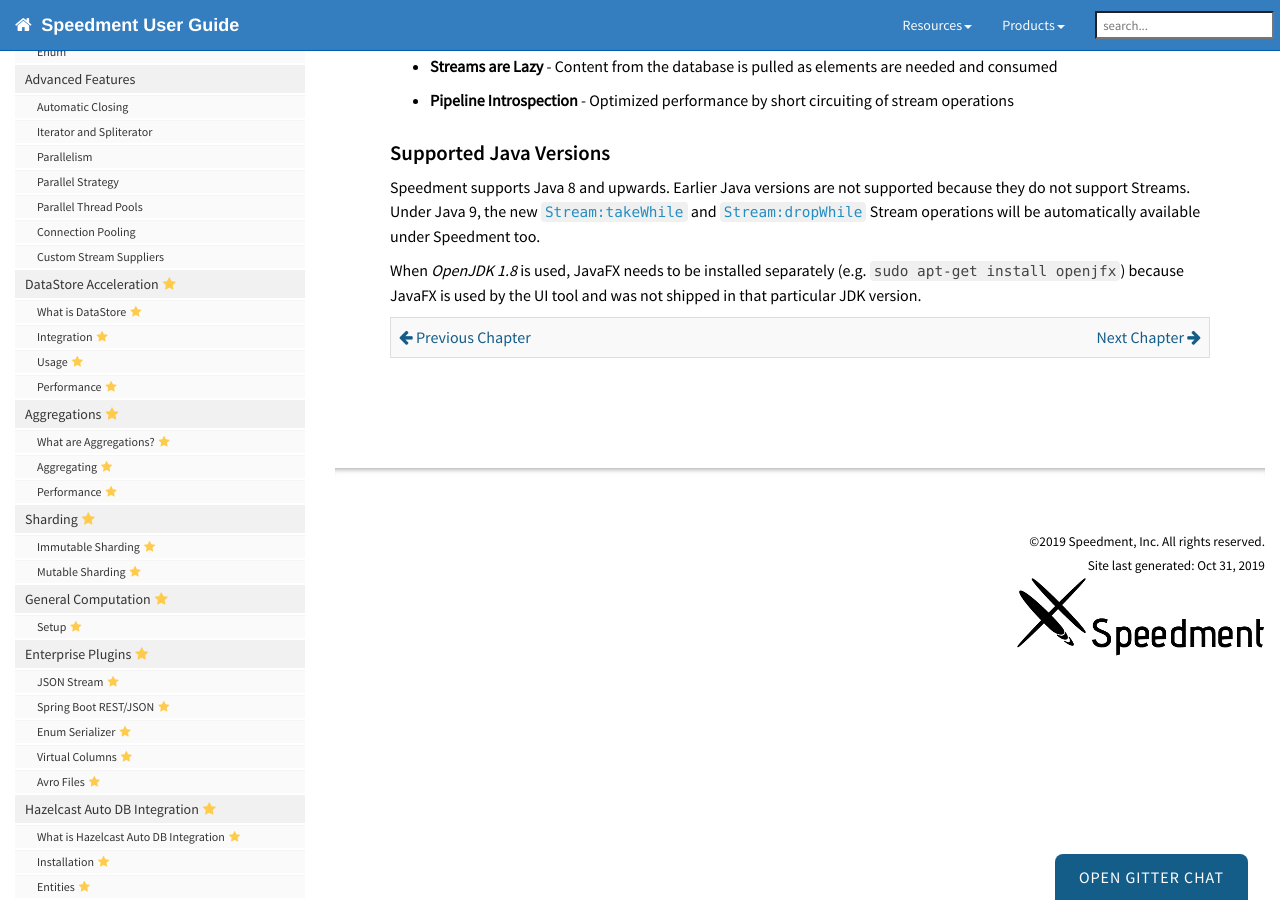
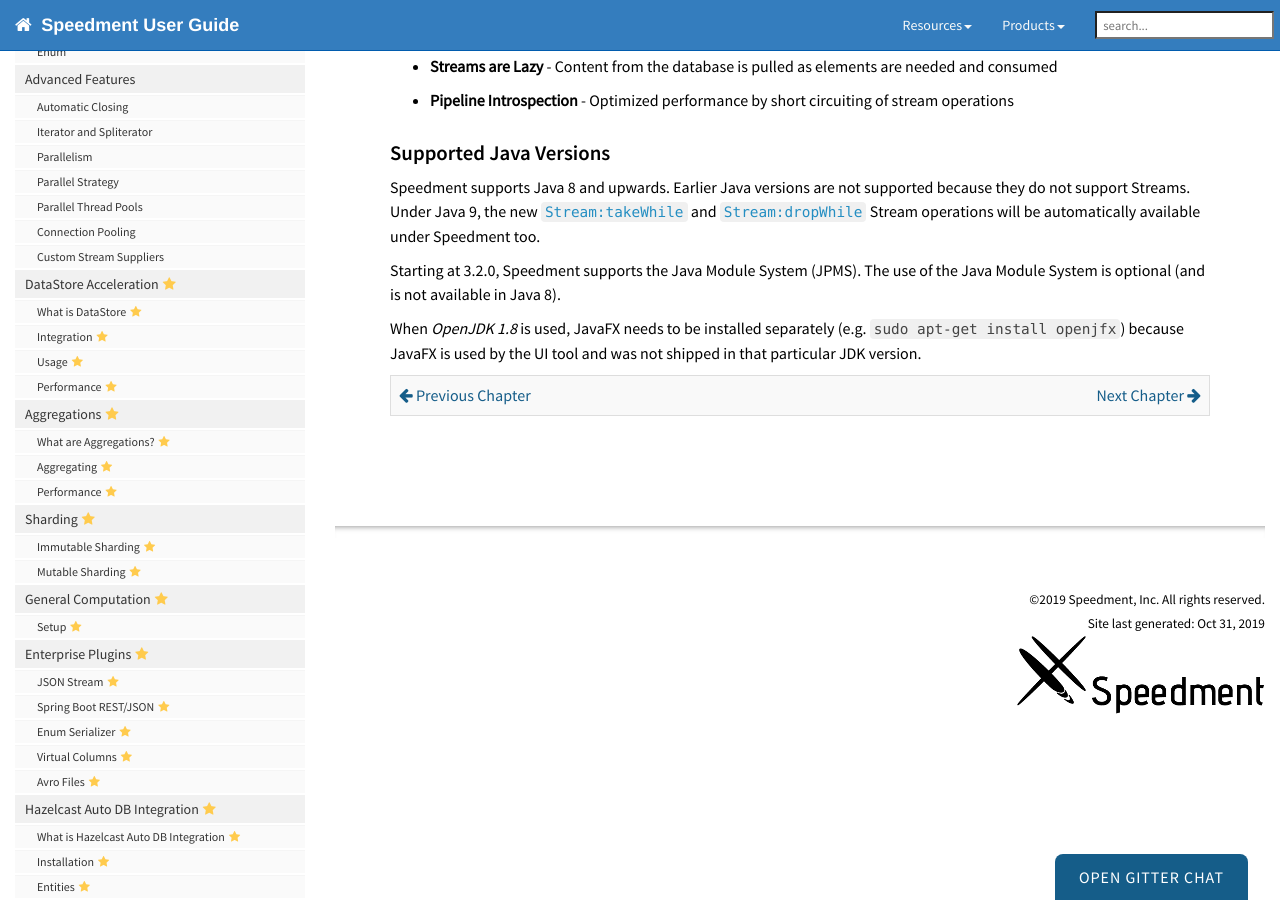
Before and after one commit to speedment/speedment-doc, a Jekyll site: the page built from pages/overview.md, in a window 1280 px wide and 900 px high, scrolled down 2093 px. Built offline with Jekyll 4.4.1, drawn with Linux system fonts in a browser that asks for light colours; nearby versions of some CDN libraries; comment, search, counter and statistics services are not loaded; some of the changed text lies outside the part shown.

Commit message:
overview: Add JPMS info

```diff
--- a/pages/overview.md
+++ b/pages/overview.md
@@ -84,8 +84,9 @@
 ### Supported Java Versions
 Speedment supports Java 8 and upwards. Earlier Java versions are not supported because they do not support Streams. Under Java 9, the new {{site.data.javadoc.StreamTakeWhile}} and {{site.data.javadoc.StreamDropWhile}} Stream operations will be automatically available under Speedment too.
 
+Starting at 3.2.0, Speedment supports the Java Module System (JPMS). The use of the Java Module System is optional (and is not available in Java 8).
+
 When *OpenJDK 1.8* is used, JavaFX needs to be installed separately (e.g. `sudo apt-get install openjfx`) because JavaFX is used by the UI tool and was not shipped in that particular JDK version.
 
 
-
 {% include prev_next.html %}
```
Also changed, not shown: other parts of pages/overview.md (+2 -2 lines).
